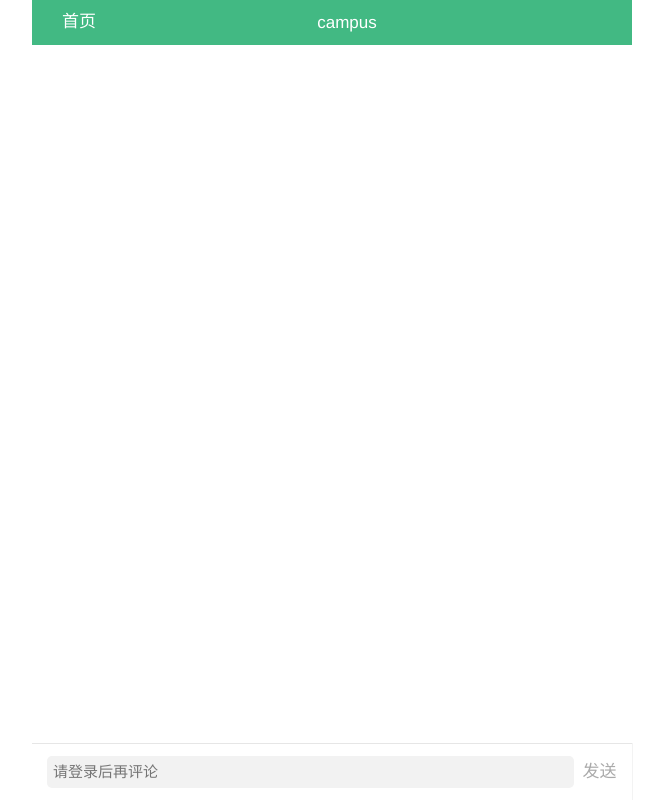
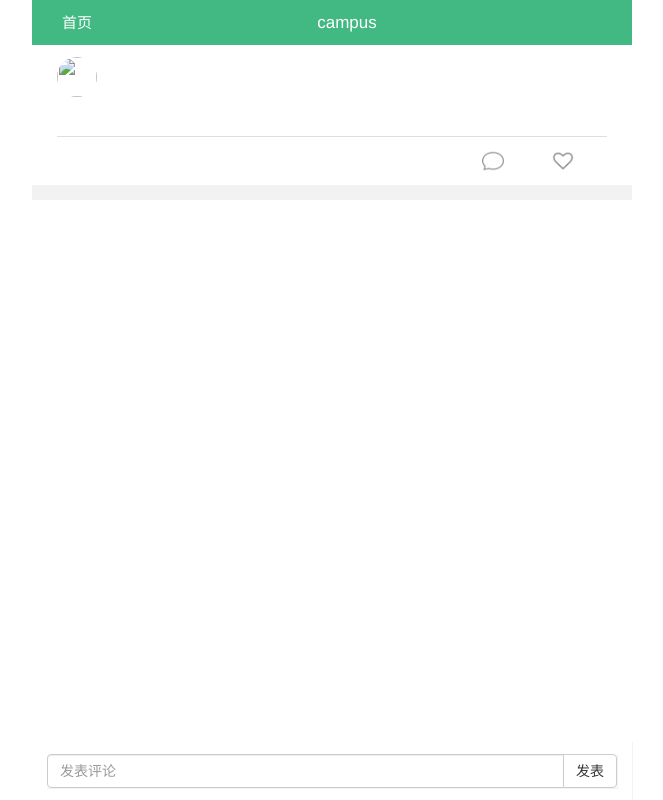
Before and after one commit to zzzzzb/nefu_connect, a CodeIgniter app: page /database/welcome/details?msg_id= in a window 1280 px wide. Shown: the whole page, without its empty margins (308-971 px from the left). Run offline with CodeIgniter, Linux system fonts and the light colour scheme; the visitor is signed in with stand-in values (Sample User, id 1); data that the repository does not hold is empty.

Commit message:
东林匿名信息平台 CI3框架

```diff
--- a/nefu_connect-CI3/application/controllers/welcome.php
+++ b/nefu_connect-CI3/application/controllers/welcome.php
@@ -62,7 +62,9 @@ class Welcome extends CI_Controller {
 		$this->load->model('user_model');
 		if($name){
 			$row = $this->user_model->get_name($name);
-			if($row){
+			if(strstr($name,"<script>")){
+				echo 'fail';
+			}else if($row){
 				echo 'repeat_fail';
 			}else{
 				echo 'success';
@@ -80,7 +82,22 @@ class Welcome extends CI_Controller {
 		}
 	}
 	public function check_reg_pass(){
-		echo 'success';
+		$pass =$this->input->get("str");
+		$low_pass = ['asdfgh',123456,666666,333333,222222,111111,999999,888888,'qwerty','zxcvbn',123456789,1234567];
+		if(strstr($pass,"<script>")){
+			echo 'xss_fail';
+		}else{
+			$flag = 'fail';
+			foreach($low_pass as $pas){
+				if($pass == $pas){
+					$flag = 'fail';
+					break;
+				}else{
+					$flag = 'success';
+				}
+			}
+			echo $flag;
+		}
 	}
 	public function reg(){
 		$name=$this->input->post("name");
@@ -111,14 +128,21 @@ class Welcome extends CI_Controller {
 		$this->load->view('login');
 	}
 	public function details(){
+		$loginedUser=$this->session->userdata("loginedUser");
 		$msg_id=$this->input->get("msg_id");
-		$user_id=$this->input->get("user_id");
 		$this->load->model('message_model');
-		$result=$this->message_model->get_message_details($msg_id,$user_id);
-		$comment=$this->message_model->get_comment_details($msg_id);
+		$this->load->model('comment_model');
+		$detail=$this->message_model->get_message_details($msg_id);
+		$comment=$this->comment_model->get_comment_details($msg_id);
+		if($loginedUser){
+			$is_login=1;
+		}else{
+			$is_login=0;
+		}
 		$this->load->view("details",array(
-				'details'=>$result,
-				'comments'=>$comment
+				'detail'=>$detail,
+				'comments'=>$comment,
+				'is_login'=>$is_login
 		));
 	}
 	public function add_like(){
@@ -152,4 +176,13 @@ class Welcome extends CI_Controller {
 			echo 'fail';
 		}
 	}
+	public function add_comment(){
+		$loginedUser=$this->session->userdata("loginedUser");
+		$content=$this->input->post("comment");
+		$msg_id=$this->input->post("hid_msg_id");
+		$this->load->model("comment_model");
+		$this->comment_model->add_com_num($msg_id);
+		$this->comment_model->add_com($content,$msg_id,$loginedUser->user_id);
+		redirect("welcome/details?msg_id=$msg_id");
+	}
 }
--- /dev/null
+++ b/nefu_connect-CI3/application/models/comment_model.php
@@ -0,0 +1,20 @@
+<?php if ( ! defined('BASEPATH')) exit('No direct script access allowed');
+class Comment_model extends CI_Model{
+    public function add_com($content,$msg_id,$user_id){
+        $this->db->insert("t_comment",array(
+            'content_com'=>$content,
+            'com_sender'=>$user_id,
+            'msg_id'=>$msg_id
+        ));
+        return $this->db->affected_rows();
+    }
+    public function add_com_num($msg_id){
+        $sql="update t_message set com_num = (com_num+1) where msg_id=$msg_id";
+        $this->db->query($sql);
+        return $this->db->affected_rows();
+    }
+    public function get_comment_details($msg_id){
+        $sql="SELECT com.* ,u.username,u.portrait FROM t_comment com,t_user u WHERE com.msg_id=$msg_id and com.com_sender=u.user_id";
+        return $this->db->query($sql)->result();
+    }
+}
--- a/nefu_connect-CI3/application/models/like_model.php
+++ b/nefu_connect-CI3/application/models/like_model.php
@@ -26,4 +26,5 @@ class Like_model extends CI_Model{
         return $this -> db -> affected_rows();
     }
 
+
 }
--- a/nefu_connect-CI3/application/models/message_model.php
+++ b/nefu_connect-CI3/application/models/message_model.php
@@ -12,13 +12,9 @@ class Message_model extends CI_Model{
         $sql = "select m.*,u.realname,u.sex,u.portrait from t_message m,t_user u where m.user_id = u.user_id order by msg_id DESC ";
         return $this -> db -> query($sql) -> result();
     }
-    public function get_message_details($msg_id,$user_id){
-        $sql="select msg.*,u.realname,u.sex,u.portrait from t_message msg,t_user u where msg.msg_id=$msg_id and  u.user_id=$user_id";
-        return $this->db->query($sql)->result();
-    }
-    public function get_comment_details($msg_id){
-        $sql="SELECT com.* FROM t_comment com WHERE msg_id=$msg_id";
-        return $this->db->query($sql)->result();
+    public function get_message_details($msg_id){
+        $sql="select m.*,u.realname,u.sex,u.portrait from t_message m,t_user u where m.msg_id=$msg_id and m.user_id = u.user_id";
+        return $this->db->query($sql)->row();
     }
     public function add_like($ids){
         $sql = "update t_message set love_num = (love_num + 1) where msg_id = $ids;";
--- a/nefu_connect-CI3/application/views/details.php
+++ b/nefu_connect-CI3/application/views/details.php
@@ -4,7 +4,6 @@ header("Content-type: text/html; charset=utf8");
 date_default_timezone_set("Asia/Shanghai");   //设置时区
 function time_tran($the_time) {
     $now_time = date("Y-m-d H:i:s", time());
-    //echo $now_time;
     $now_time = strtotime($now_time);
     $show_time = strtotime($the_time);
     $dur = $now_time - $show_time;
@@ -63,7 +62,6 @@ function time_tran($the_time) {
     <!--内容主体开始-->
     <div class="content">
         <ul>
-            <?php foreach($details as $detail){ ?>
                 <li>
                     <div class="wrapper">
                         <div class="content-header">
@@ -109,7 +107,6 @@ function time_tran($the_time) {
                         </div>
                     </div>
                 </li>
-            <?php } ?>
         </ul>
     </div>
     <!--评论主体开始-->
@@ -120,9 +117,9 @@ function time_tran($the_time) {
                 <div class="wrapper-com">
                     <div class="comment-header">
                         <div class="comment-header-left">
-                            <img src="assets/img/default.jpg" alt="">
+                            <img src="<?php echo $comment->portrait;?>" alt="">
                             <div class="column">
-                                <div class="column-one">banana</div>
+                                <div class="column-one"><?php echo $comment->username;?></div>
                                 <div class="column-two">
                                     <?php
                                     $posttimesecond=$comment->post_date_com;
@@ -131,7 +128,7 @@ function time_tran($the_time) {
                                 </div>
                             </div>
                             <div class="comment-header-right">
-                                <img src="assets/fonts/smile.ico" alt="">
+                                <img src="assets/fonts/love.ico" alt="">
                                 <span>0</span>
                             </div>
                         </div>
@@ -149,13 +146,34 @@ function time_tran($the_time) {
     <!--内容主体结束-->
     <!--尾部开始-->
     <div class="footer">
-        <textarea name="" id="" cols="30" rows="1" placeholder="请登录后再评论"></textarea>
-        <div>发送</div>
+        <form action="welcome/add_comment" method="post">
+            <input type="hidden" value="<?php echo $detail->msg_id;?>" name="hid_msg_id">
+            <div class="input-group">
+                <?php
+                $default="<input type=\"text\" class=\"form-control\" name=\"comment\" placeholder=\"请登录后评论\" disabled>";
+                if($is_login == 1 ){
+                    $default="<input type=\"text\" class=\"form-control\" name=\"comment\" id=\"content_com\"placeholder=\"发表评论\">";
+                }
+                echo $default;
+                ?>
+                <span class="input-group-btn">
+                    <?php
+                    $default_2="<button class=\"btn btn-default\" type=\"submit\" id=\"send_com\" disabled>发表</button>";
+                    if($is_login == 1 ){
+                        $default_2="<button class=\"btn btn-default\" type=\"submit\" id=\"send_com\">发表</button>";
+                    }
+                     echo $default_2;
+                    ?>
+                </span>
+            </div>
+        </form>
+
     </div>
     <!--尾部结束-->
 </div>
 </div>
 <script src="assets/js/jquery-2.1.1.min.js"></script>
 <script src="assets/js/bootstrap.min.js"></script>
+<script src="assets/js/comment.js"></script>
 </body>
 </html>
--- a/nefu_connect-CI3/application/views/index.php
+++ b/nefu_connect-CI3/application/views/index.php
@@ -117,7 +117,7 @@
                             <span><?php echo $message->love_num;?></span>
                         </div>
                         <div class="content-footer-comment">
-                            <a href="welcome/details?msg_id=<?php echo $message->msg_id;?>&& user_id=<?php echo $message->user_id;?>"><img src="assets/fonts/comment.ico" alt=""></a>
+                            <a href="welcome/details?msg_id=<?php echo $message->msg_id;?>"><img src="assets/fonts/comment.ico" alt=""></a>
                             <span><?php echo $message->com_num;?></span>
                         </div>
                     </div>
--- a/nefu_connect-CI3/assets/css/detail.css
+++ b/nefu_connect-CI3/assets/css/detail.css
@@ -36,7 +36,7 @@ a{
     line-height:45px ;
 }
 .title-center{
-    font-size: 17px;
+    font-size: 1.7rem;
     color:#fff;
     text-align: center;
     cursor: pointer;
@@ -44,23 +44,16 @@ a{
 .title-left{
     width: 30px;
     height: 30px;
+    font-size: 1.5rem;
 }
 .title-left a{
     text-decoration: none;
     line-height: 30px;
     color:#fff;
-    font-size: 17px;
     font-family: Arial, Microsoft YaHei;
 }
 .title-right{
-    text-align: right;
-    font-size: 17px;
-    color:#fff;
-}
-.title-right img{
-    width: 30px;
-    height: 30px;
-    cursor: pointer;
+
 }
 #index .wrapper{
     width: 600px;
@@ -189,35 +182,19 @@ a{
     position: fixed;
     width: 100%;
     max-width: 600px;
-    display: flex;
     color: rgba(0, 0, 0, 0.8);
     padding: 12px 15px;
     bottom: 0px;
-    border-top: 0.5px solid rgba(0, 0, 0, 0.0980392);
+    background: #fff;
     box-shadow: rgba(0, 0, 0, 0.0470588) 0.5px 0.5px 0.5px 0.5px;
 }
-.footer textarea{
-    flex: 1 1 auto;
-    background-color: rgb(242, 242, 242);
-    border-radius: 5px;
-    border-style: none;
-    outline: none;
-    min-height: 22px;
-    line-height: 22px;
-    font-size: 15px;
-    resize: none;
-    padding: 5px 6px;
-    margin-right: 8px;
-    height: 32px;
+.footer form{
+    max-width: 600px;
+    color: rgba(0, 0, 0, 0.8);
+    bottom: 0;
+    box-shadow: rgba(0, 0, 0, 0.0470588) 0.5px 0.5px 0.5px 0.5px;
 }
-.footer div{
-    color: rgb(170, 170, 170);
-    flex: 0 1 35px;
-    padding: 4px 0px;
-    text-align: center;
-    font-size: 17px;
-    cursor: pointer;
-}
+
 @media(max-width: 600px){
     #index{
         width: 100%;
--- /dev/null
+++ b/nefu_connect-CI3/assets/js/comment.js
@@ -0,0 +1,11 @@
+/**
+ * Created by Administrator on 2017/4/30.
+ */
+$(function(){
+    $('#send_com').on('click',function(){
+        if($('#content_com').val() == ''){
+            alert('评论不能为空');
+            return false;
+        }
+    });
+});
```
Also changed, not shown: nefu_connect-CI3/assets/js/login.js (+15 -3 lines).
